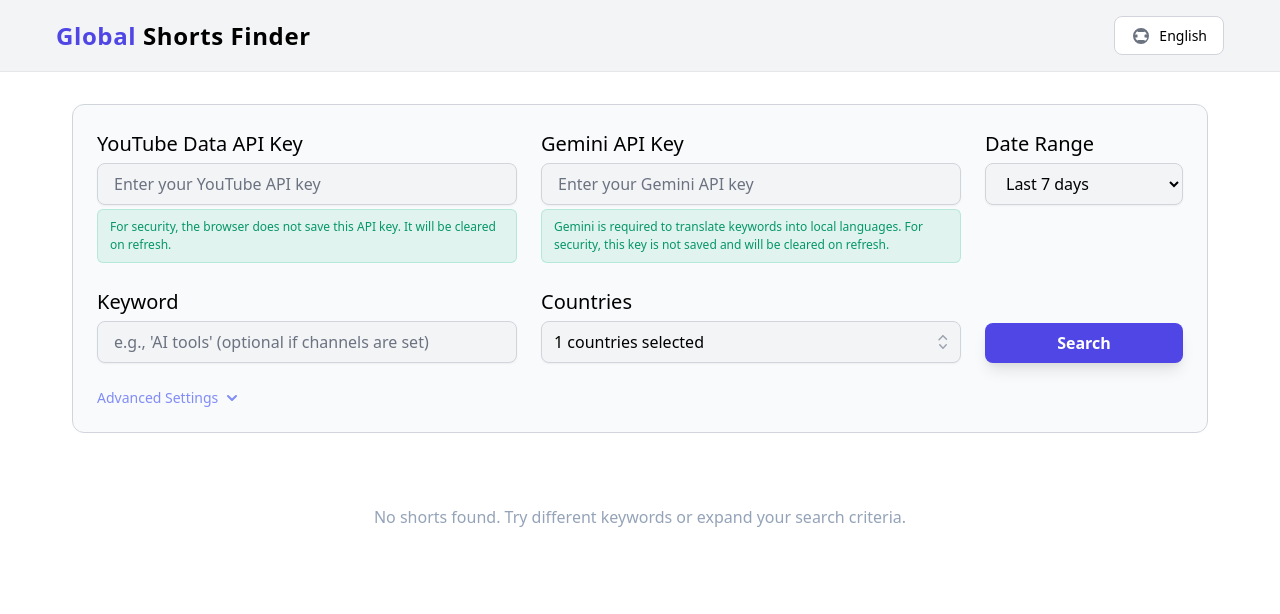
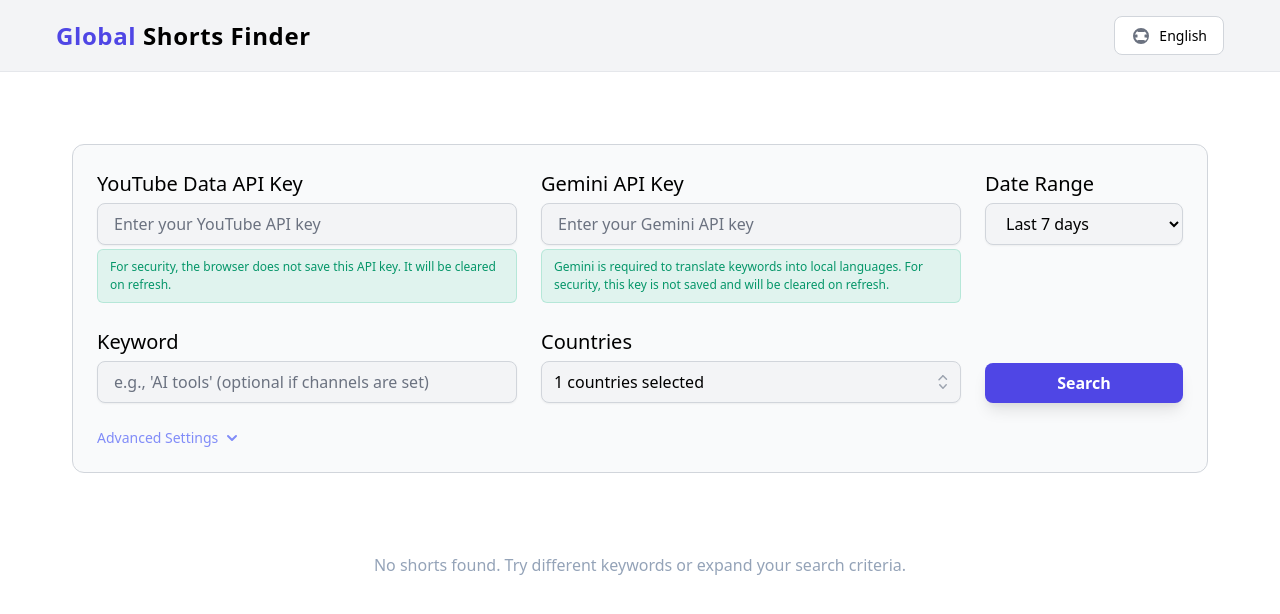
Before and after one commit to sujinkangdata11/sujin_sssss, a React (Vite) app: page / in a window 1280 px wide. Shown: the top 614 px of the page. Built offline with nearby package versions, Linux system fonts and the light colour scheme.

Commit message:
Increase form card top and bottom margins for better spacing

```diff
--- a/styles.css
+++ b/styles.css
@@ -161,7 +161,8 @@
   padding: var(--spacing-6);
   border-radius: var(--radius-xl);
   border: 1px solid #d1d5db; /* light grey border line */
-  margin-bottom: var(--spacing-8);
+  margin-top: var(--spacing-10); /* 40px top margin */
+  margin-bottom: var(--spacing-10); /* 40px bottom margin */
 }
 
 .form-grid {
```
